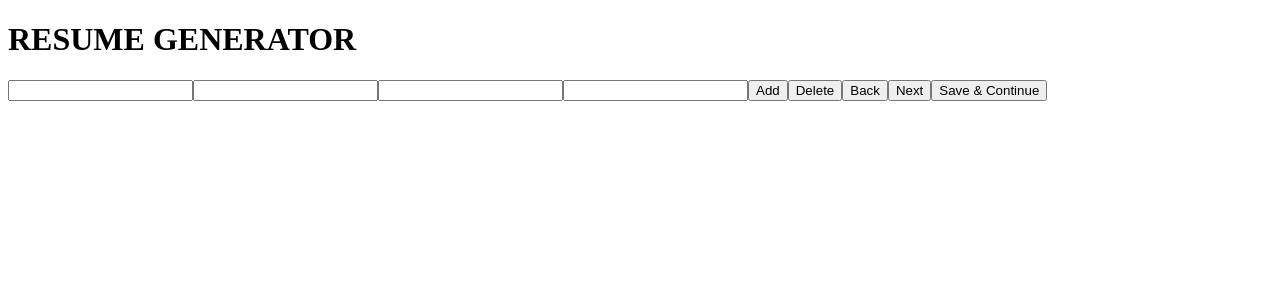
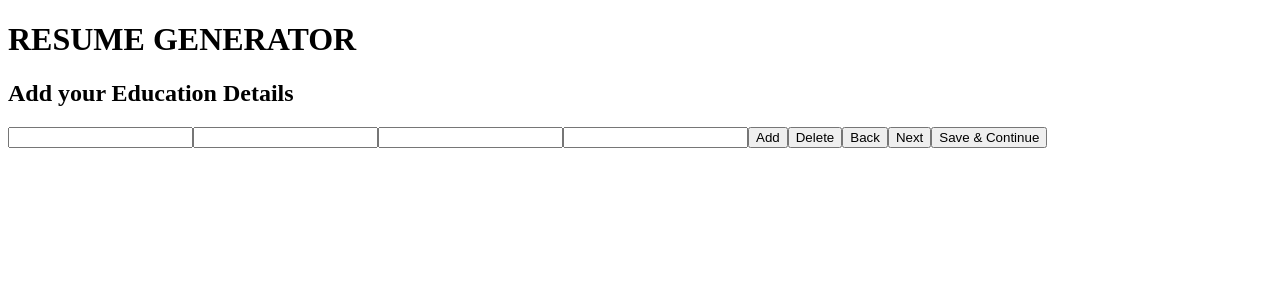
Before and after one commit to acciojob/resume-builder-tarun8053, a React app: page / in a window 1280 px wide. Both pictures are taken after a click on the button "Next". Shown: the top 300 px of the page. Built offline with nearby package versions, Linux system fonts and the light colour scheme.

Commit message:
Update Education.js

```diff
--- a/src/components/Education.js
+++ b/src/components/Education.js
@@ -18,6 +18,8 @@ export default function Education() {
 
   return (
     <>
+    <h2>Add your Education Details</h2>
+
       <input name="courseName" onChange={e=>setEdu({...edu,courseName:e.target.value})}/>
       <input name="completionYear" onChange={e=>setEdu({...edu,completionYear:e.target.value})}/>
       <input name="college" onChange={e=>setEdu({...edu,college:e.target.value})}/>
```
